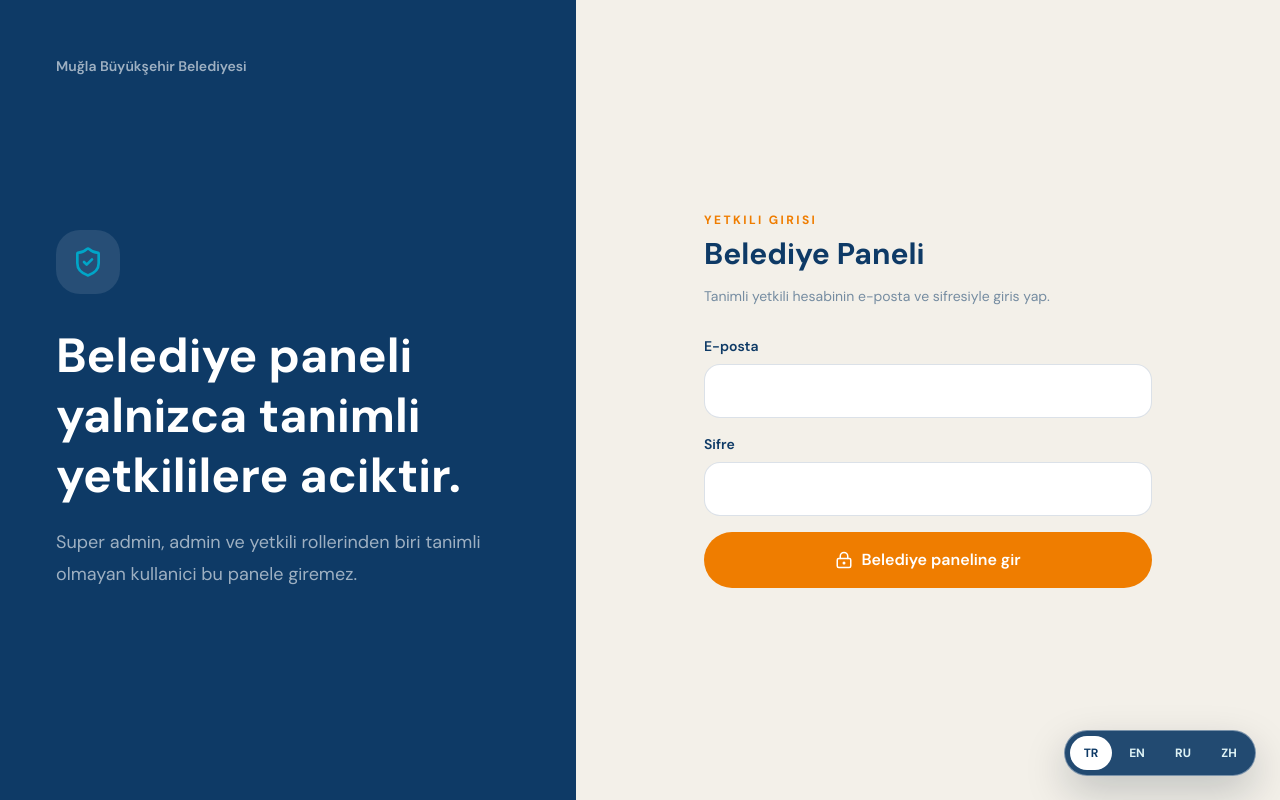
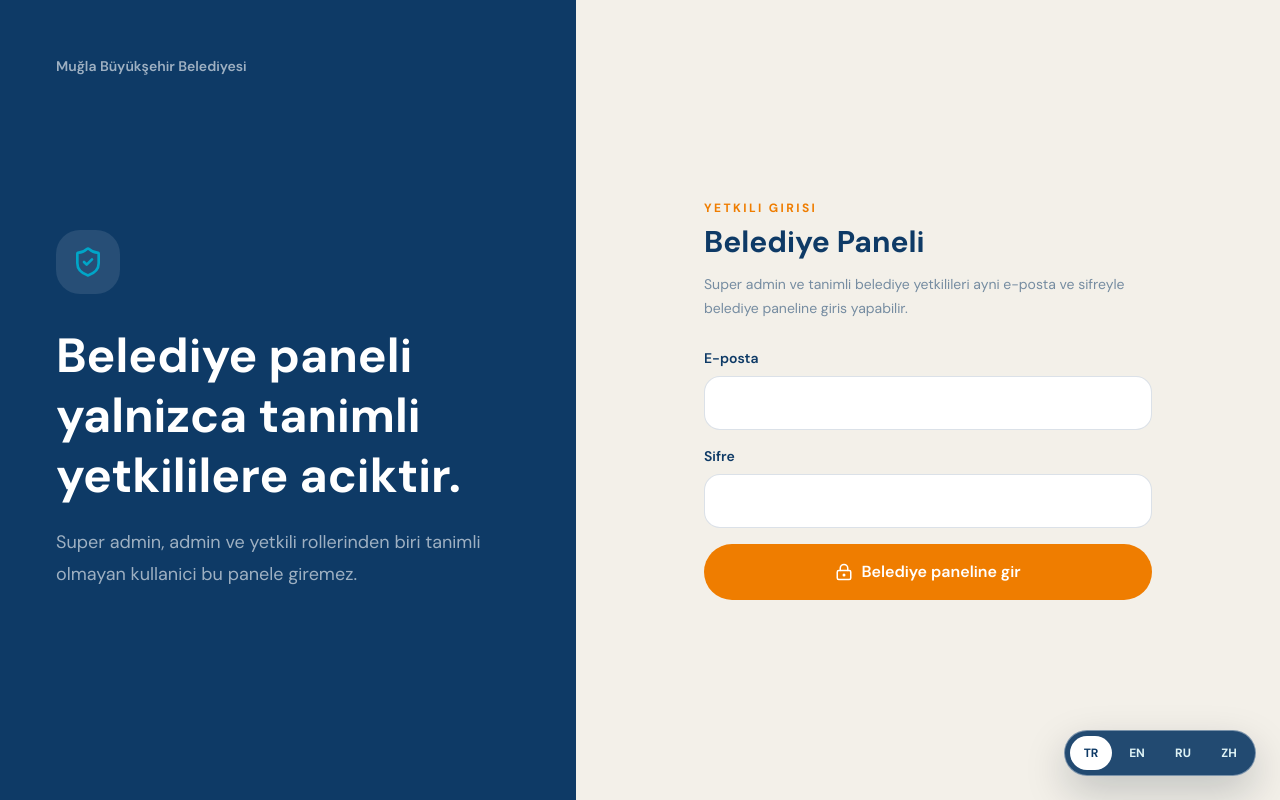
Before and after one commit to yagizkum98-cpu/MUGLA-SEN-N-B-T-EN, a Next.js app: page /admin/giris in a window 1280 px wide. Built offline with nearby package versions, Linux system fonts and the light colour scheme.

Commit message:
Clarify super admin municipality access

```diff
--- a/app/admin/giris/page.tsx
+++ b/app/admin/giris/page.tsx
@@ -46,7 +46,7 @@ export default function AdminLoginPage() {
         <p className="mb-8 text-sm font-semibold text-mugla-navy/55 lg:hidden">Muğla Büyükşehir Belediyesi</p>
         <p className="text-xs font-bold tracking-[.2em] text-mugla-orange">YETKILI GIRISI</p>
         <h2 className="mt-2 text-3xl font-bold">{isSuperAdminDomain() ? 'Super Admin Paneli' : 'Belediye Paneli'}</h2>
-        <p className="mt-3 text-sm leading-6 text-mugla-navy/55">Tanimli yetkili hesabinin e-posta ve sifresiyle giris yap.</p>
+        <p className="mt-3 text-sm leading-6 text-mugla-navy/55">{isSuperAdminDomain() ? 'Super admin hesabinin e-posta ve sifresiyle platform paneline giris yap.' : 'Super admin ve tanimli belediye yetkilileri ayni e-posta ve sifreyle belediye paneline giris yapabilir.'}</p>
         <form onSubmit={submit} className="mt-7 space-y-4">
           <label className="block"><span className="mb-2 block text-sm font-semibold">E-posta</span><input name="email" type="email" required className={field}/></label>
           <label className="block"><span className="mb-2 block text-sm font-semibold">Sifre</span><input name="password" type="password" required className={field}/></label>
```
